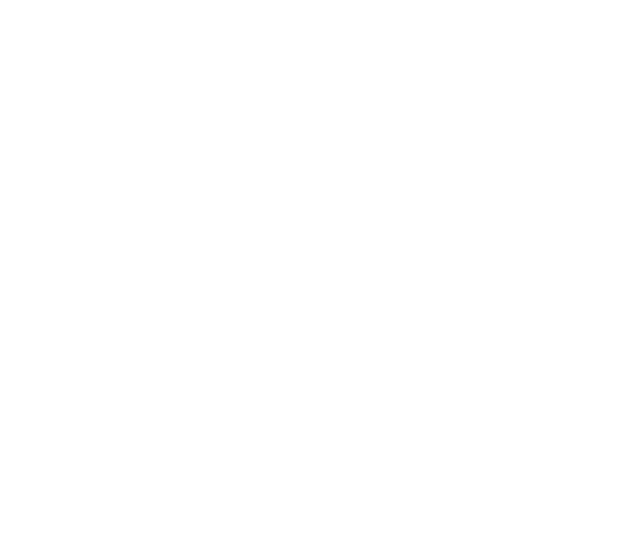
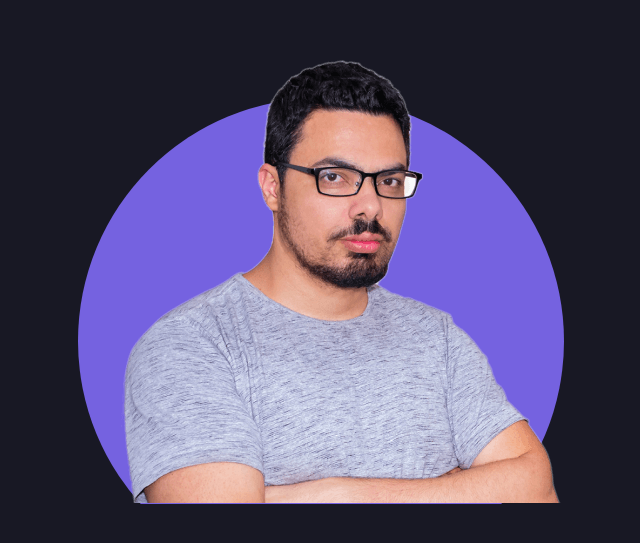
Before and after one commit to Vladseme2012/another-partifolio-project-main, a React app: page / in a window 1280 px wide. Shown: the part 139-682 px from the top of the page, without its empty margins (319-959 px from the left). Built offline with nearby package versions, Linux system fonts and the light colour scheme.

Commit message:
fixed export-import in App an corrected work code

```diff
--- a/src/App.tsx
+++ b/src/App.tsx
@@ -1,5 +1,58 @@
+import styled from 'styled-components';
 import './App.css';
+import person from '../src/assets/images/photo_@1x.webp';
+import { theme } from './styles/Theme';
 
-export function App() {
-    return <div className="App"></div>;
+function App() {
+    return (
+        <div className="App">
+            <Container>
+                <ImageWrapper>
+                    <Image src={person} alt={'text'} />
+                </ImageWrapper>
+            </Container>
+        </div>
+    );
 }
+
+export default App;
+
+const Container = styled.div`
+    display: flex;
+    justify-content: center;
+    align-items: center;
+    max-width: 1400px;
+    width: 100%;
+    height: 100vh;
+    background: ${theme.colors.secondary};
+`;
+
+const ImageWrapper = styled.div`
+    display: flex;
+    justify-content: center;
+    align-items: center;
+    position: relative;
+    max-width: 486px;
+    width: 100%;
+    min-height: 486px;
+    overflow: hidden;
+
+    &::before {
+        display: inline-block;
+        position: absolute;
+        content: '';
+        top: 80px;
+        width: 486px;
+        height: 486px;
+        border-radius: 50%;
+        background: ${theme.colors.primary};
+    }
+`;
+
+const Image = styled.img`
+    position: absolute;
+    top: 41px;
+    right: 0;
+    max-width: 100%;
+    object-fit: cover;
+`;
--- a/src/index.tsx
+++ b/src/index.tsx
@@ -1,7 +1,7 @@
 import React from 'react';
 import ReactDOM from 'react-dom/client';
 import './index.css';
-import {App} from './App';
+import App from './App';
 import reportWebVitals from './reportWebVitals';
 import { ThemeProvider } from 'styled-components';
 import { GlobalStyle } from './styles/Global.styled';
@@ -12,7 +12,7 @@
 );
 root.render(
     <ThemeProvider theme={theme}>
-      <GlobalStyle />
+        <GlobalStyle />
         <App />
     </ThemeProvider>
 );
```
Also changed, not shown: 1 other file (tests, documents, lock files or other folders).
